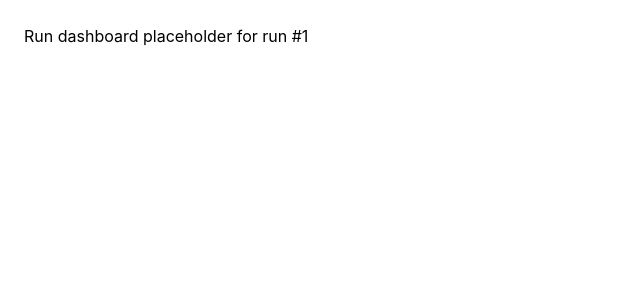
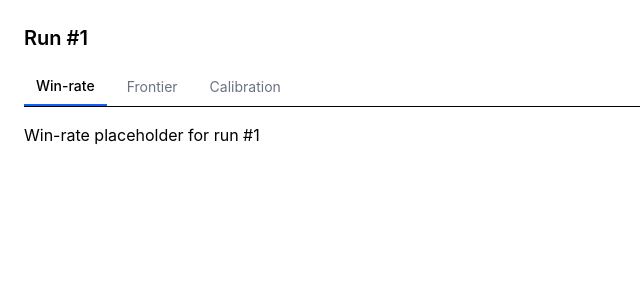
Before and after one commit to krishnara1201/prompt_experimentation, a React (Vite) app in the folder frontend/: page /runs/1 in a window 1280 px wide. Shown: the top 300 px of the page, without its empty margins (0-640 px from the left). Built offline with nearby package versions, Linux system fonts and the light colour scheme.

Commit message:
feat: add tabbed RunDashboardPage shell

```diff
--- /dev/null
+++ b/frontend/src/components/CalibrationReport.tsx
@@ -0,0 +1,3 @@
+export function CalibrationReport({ runId }: { runId: number }) {
+  return <div>Calibration placeholder for run #{runId}</div>;
+}
--- /dev/null
+++ b/frontend/src/components/FrontierChart.tsx
@@ -0,0 +1,3 @@
+export function FrontierChart({ runId }: { runId: number }) {
+  return <div>Frontier placeholder for run #{runId}</div>;
+}
--- /dev/null
+++ b/frontend/src/components/WinRateTable.tsx
@@ -0,0 +1,3 @@
+export function WinRateTable({ runId }: { runId: number }) {
+  return <div>Win-rate placeholder for run #{runId}</div>;
+}
--- a/frontend/src/pages/RunDashboardPage.tsx
+++ b/frontend/src/pages/RunDashboardPage.tsx
@@ -1,6 +1,41 @@
+import { useState } from 'react';
 import { useParams } from 'react-router-dom';
+import { WinRateTable } from '../components/WinRateTable';
+import { FrontierChart } from '../components/FrontierChart';
+import { CalibrationReport } from '../components/CalibrationReport';
+
+type TabKey = 'winrate' | 'frontier' | 'calibration';
+
+const TABS: { key: TabKey; label: string }[] = [
+  { key: 'winrate', label: 'Win-rate' },
+  { key: 'frontier', label: 'Frontier' },
+  { key: 'calibration', label: 'Calibration' },
+];
 
 export function RunDashboardPage() {
   const { runId } = useParams<{ runId: string }>();
-  return <div className="p-6">Run dashboard placeholder for run #{runId}</div>;
+  const [tab, setTab] = useState<TabKey>('winrate');
+  const runIdNum = Number(runId);
+
+  return (
+    <div className="p-6">
+      <h1 className="mb-4 text-xl font-semibold">Run #{runIdNum}</h1>
+      <div className="mb-4 flex gap-2 border-b">
+        {TABS.map(({ key, label }) => (
+          <button
+            key={key}
+            onClick={() => setTab(key)}
+            className={`px-3 py-2 text-sm ${
+              tab === key ? 'border-b-2 border-blue-600 font-medium' : 'text-gray-500'
+            }`}
+          >
+            {label}
+          </button>
+        ))}
+      </div>
+      {tab === 'winrate' && <WinRateTable runId={runIdNum} />}
+      {tab === 'frontier' && <FrontierChart runId={runIdNum} />}
+      {tab === 'calibration' && <CalibrationReport runId={runIdNum} />}
+    </div>
+  );
 }
```
